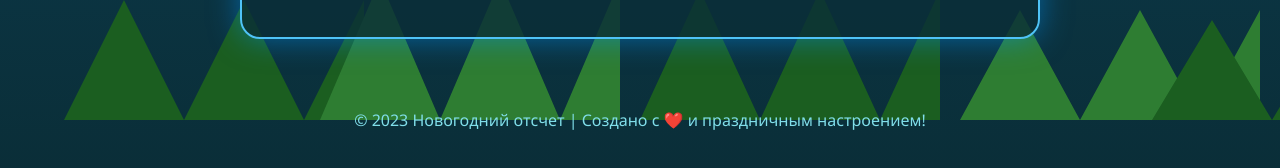
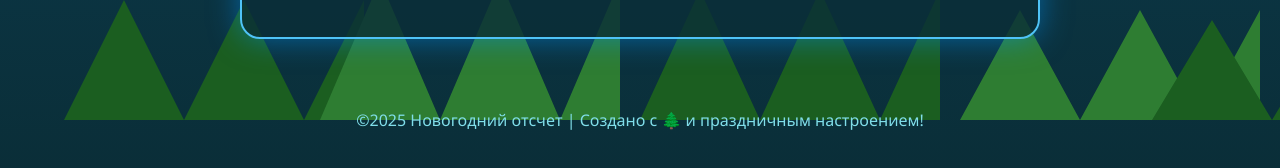
Before and after one commit to BaronCraft/Site, a plain HTML site: page countdown.html in a window 1280 px wide. Shown: the part 680-848 px from the top of the page. Drawn offline with Linux system fonts and the light colour scheme.

Commit message:
Update countdown.html

```diff
--- a/countdown.html
+++ b/countdown.html
@@ -374,7 +374,7 @@
         </div>
 
         <footer>
-            <p>© 2023 Новогодний отсчет | Создано с ❤️ и праздничным настроением!</p>
+            <p>©2025 Новогодний отсчет | Создано с 🌲 и праздничным настроением!</p>
         </footer>
     </div>
 
```
